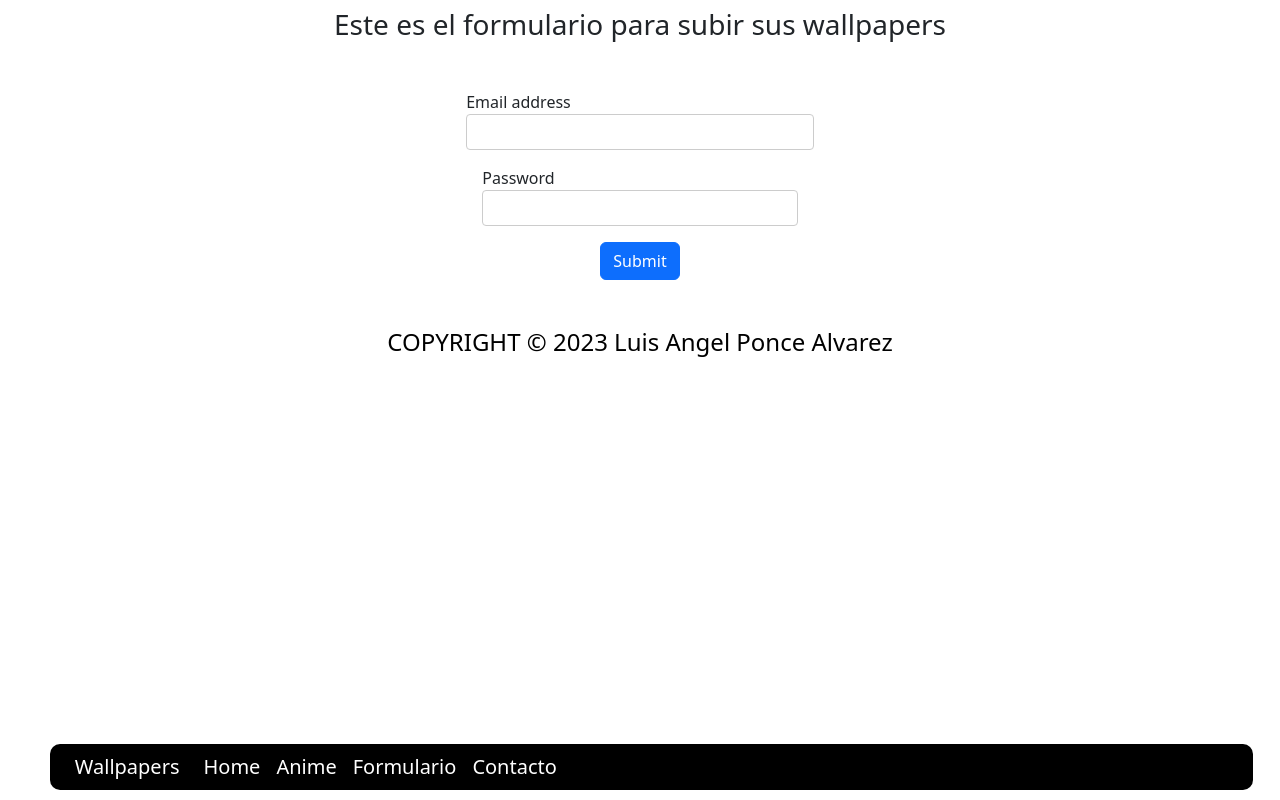
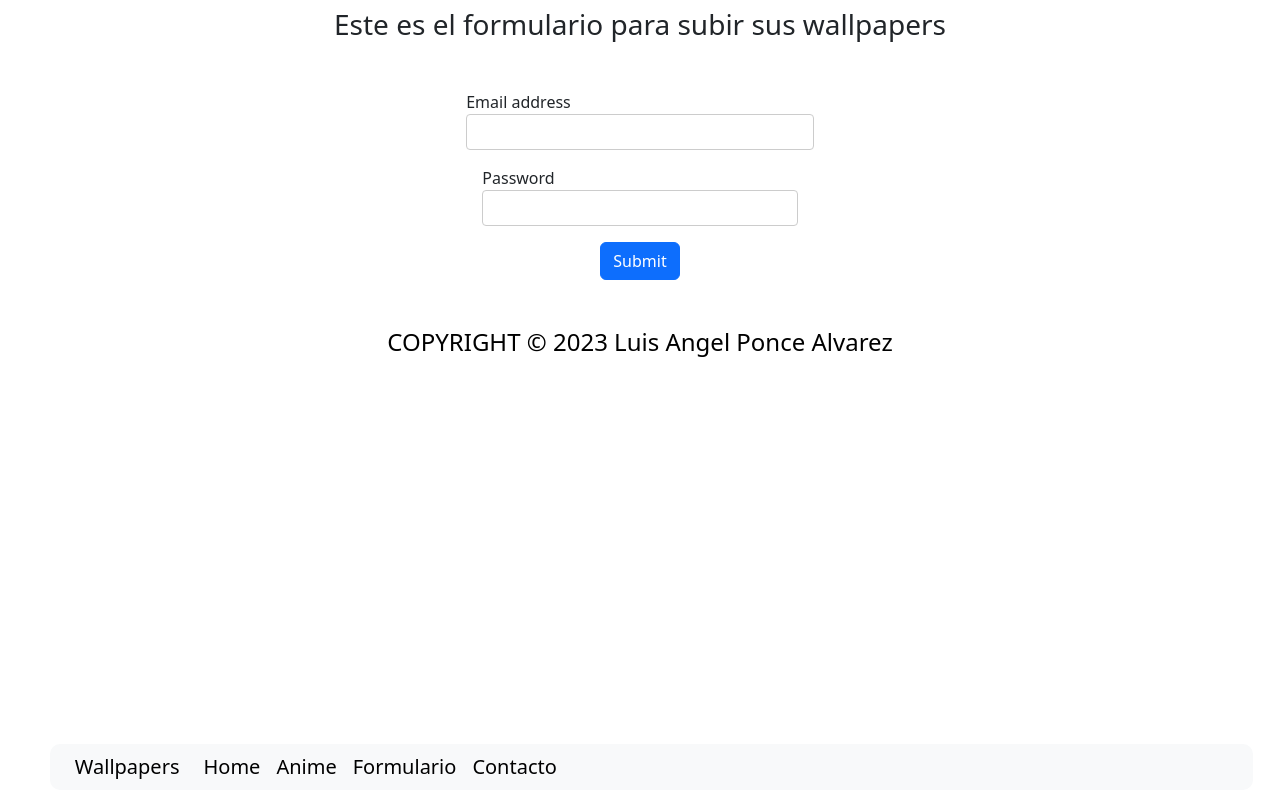
Before and after one commit to PacoMojica/SiteWallpapers, a React (Vite) app: page /Form in a window 1280 px wide. Built offline with nearby package versions, Linux system fonts and the light colour scheme.

Commit message:
cambio de color del heder

```diff
--- a/src/components/Heder/index.jsx
+++ b/src/components/Heder/index.jsx
@@ -4,9 +4,9 @@ import "./Heder.css";
 function Heder() {
   return (
     <>
-      <nav className="menu navbar navbar-expand-lg bg-black ">
+      <nav className="menu navbar navbar-expand-lg bg-body-tertiary ">
         <div className="container-fluid">
-          <Link className="navbar-brand text-white fs-5" to="/">
+          <Link className="navbar-brand text-black fs-5" to="/">
             Wallpapers
           </Link>
 
@@ -26,26 +26,26 @@ function Heder() {
               <li className="nav-item fs-5">
                 <Link
                   to="/"
-                  className="nav-link active text-white"
+                  className="nav-link active text-black"
                   aria-current="page"
                 >
                   Home
                 </Link>
               </li>
               <li className="nav-item">
-                <Link to="/Anime" className="nav-link active text-white fs-5">
+                <Link to="/Anime" className="nav-link active text-black fs-5">
                   Anime
                 </Link>
               </li>
               <li className="nav-item">
-                <Link to="/Form" className="nav-link active text-white fs-5">
+                <Link to="/Form" className="nav-link active text-black fs-5">
                   Formulario
                 </Link>
               </li>
               <li className="nav-item">
                 <Link
                   to="/Contacto"
-                  className="nav-link active text-white fs-5"
+                  className="nav-link active text-black fs-5"
                 >
                   Contacto
                 </Link>
```
